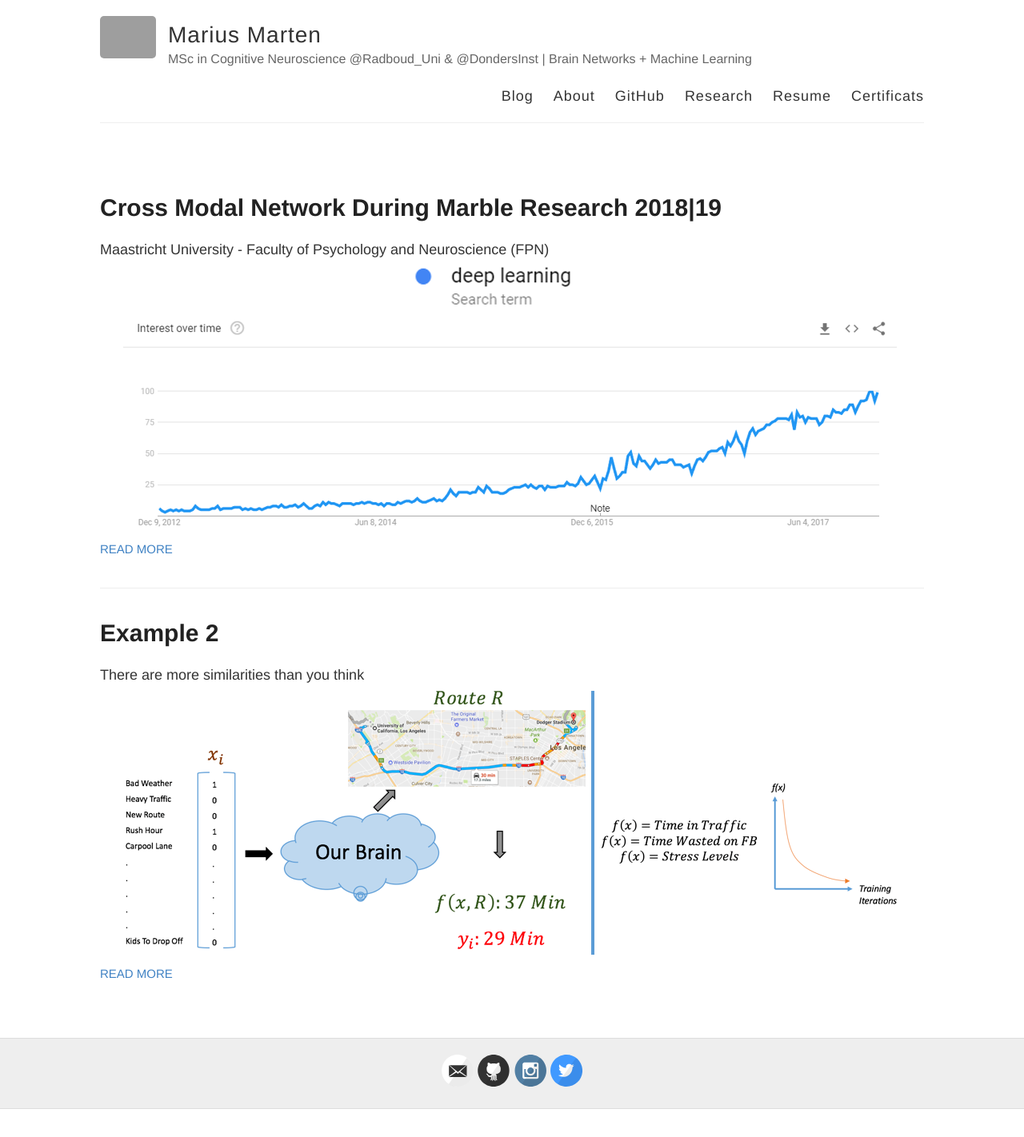
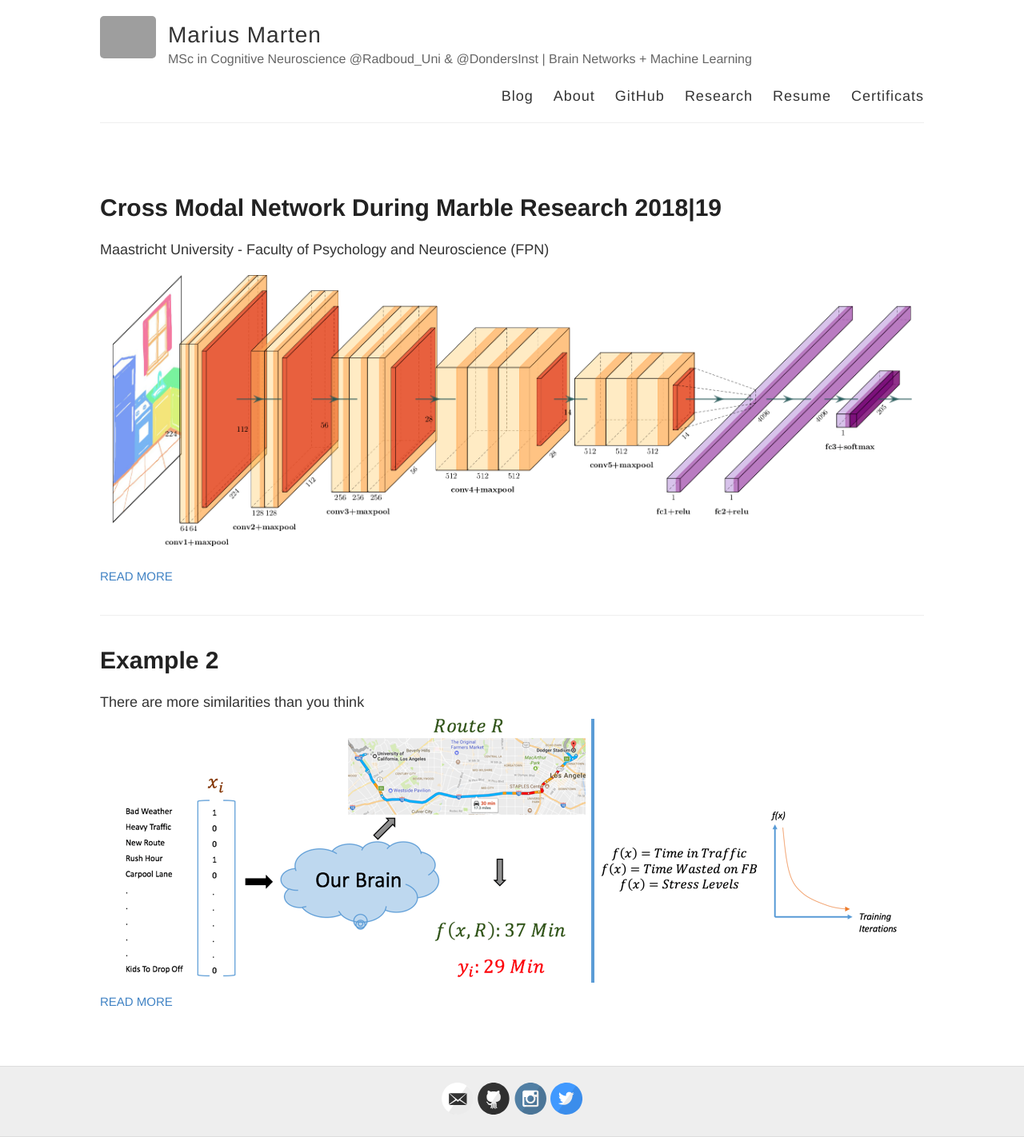
Before and after one commit to Mariusmarten/mariusmarten.github.io, a Jekyll site: the page built from index.html, in a window 1280 px wide. Shown: the whole page at 80% size. Built offline with Jekyll 4.4.1, drawn with Linux system fonts in a browser that asks for light colours; before the commit the page ends 1387 px from its top, so only the background shows below that; grey boxes are pictures that could not be loaded.

Commit message:
Update 2018-10-16-Cross-Modal-Network-during-MaRBLe-Research 2018|19.html

```diff
--- a/_posts/2018-10-16-Cross-Modal-Network-during-MaRBLe-Research 2018|19.html
+++ b/_posts/2018-10-16-Cross-Modal-Network-during-MaRBLe-Research 2018|19.html
@@ -4,10 +4,10 @@ excerpt: Maastricht University - Faculty of Psychology and Neuroscience (FPN)
 permalink: /Cross-Modal Network - MaRBLe Research 2018/19
 published: true
 images:
-  - url: /assets/Cover11th.png
+  - url: /assets/1_representation_network.png
 ---
 <link href="https://afeld.github.io/emoji-css/emoji.css" rel="stylesheet">
-<img src="/assets/Cover11th.png" /></p>
+<img src="/assets/1_representation_network.png" /></p>
 <h2><u>Introduction </u></h2>
 <p>&nbsp;&nbsp;&nbsp;&nbsp;&nbsp;&nbsp;&nbsp;&nbsp;&nbsp;&nbsp;&nbsp;&nbsp;&nbsp;&nbsp;&nbsp; As we&rsquo;re nearing the end of 2017, we&rsquo;ve come to the 5 year landmark of deep learning really starting to hit the mainstream. For me, I think of <a href="https://papers.nips.cc/paper/4824-imagenet-classification-with-deep-convolutional-neural-networks.pdf" target="_blank" rel="noopener">AlexNet</a> and the <a href="http://image-net.org/challenges/LSVRC/2012/" target="_blank" rel="noopener">2012 Imagenet competition</a> as the coming out party (although researchers have definitely been working in this field for quite a bit longer).</p>
 <p><strong>5 years</strong>. Think about that. It&rsquo;s been just 5 years and we&rsquo;ve absolutely revolutionized the way we look at the capabilities of machines, the way we build software (<a href="https://medium.com/@karpathy/software-2-0-a64152b37c35" target="_blank" rel="noopener">Software 2.0</a>), and the ways we think about creating products and companies (Just ask any VC or startup founder). Tasks that seemed impossible just a decade ago have become tractable, granted you have the appropriate labeled dataset and compute power of course.</p>
```
